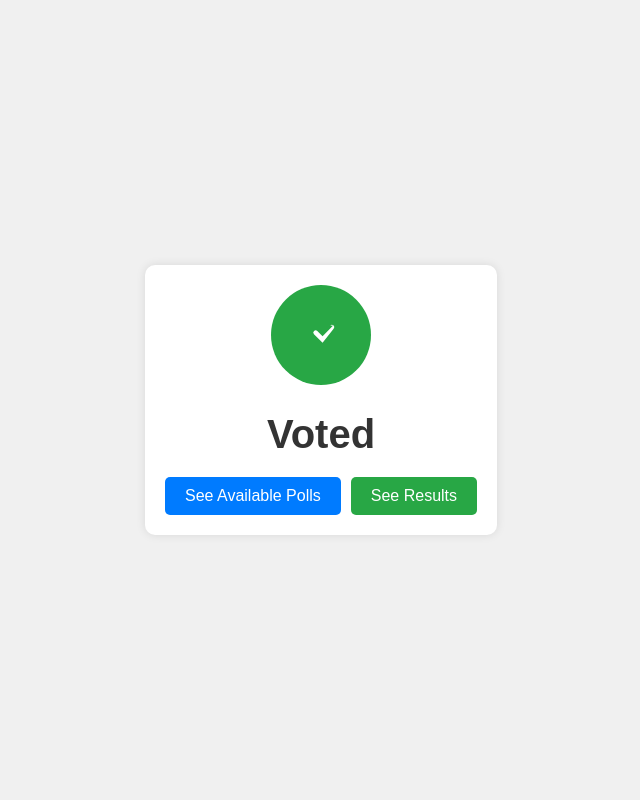
After one commit to bikalpakc/Poller_Django_Voting_App_with_Docker, a Django app: page /voted/1/ in a window 1280 px wide. The commit adds this page. Shown: the whole page, without its empty margins (319-959 px from the left). Run offline with Django 5.2, Linux system fonts and the light colour scheme; data comes from the database, SQL or seed files in the repository; both versions use the stored data as it was after the commit.

Commit message:
Everything set except vote increase logic

```diff
--- a/Poller/Poller/urls.py
+++ b/Poller/Poller/urls.py
@@ -22,5 +22,7 @@ urlpatterns = [
     path('admin/', admin.site.urls),
     path('', home_page , name='home_page'),
     path('available-polls/', available_polls_page , name='available_polls_page'),
-    path('voting/', voting_page , name='voting_page'),
+    path('voting/<id>/', voting_page , name='voting_page'),
+    path('voted/<id>/', post_vote_page , name='post_vote_page'),
+    path('result/<id>', result_page , name='result_page'),
 ]
--- a/Poller/polls/templates/available_polls_page.html
+++ b/Poller/polls/templates/available_polls_page.html
@@ -61,12 +61,13 @@
 
 <body>
     <div class="poll-container">
+        {% csrf_token %}
         {% for question in questions%}
         <div class="poll">
             <h2>Question {{forloop.counter}}: {{question.question_text}}</h2>
             <div class="button-group">
-                <a href={% url 'voting_page' %} class="button">Vote</a>
-                <a href="/results/1" class="button">See Results</a>
+                <a href={% url 'voting_page' question.id %} class="button">Vote</a>
+                <a href={% url 'result_page' question.id %} class="button">See Results</a>
             </div>
             {% endfor %}
 
--- /dev/null
+++ b/Poller/polls/templates/post_vote_page.html
@@ -0,0 +1,110 @@
+<!DOCTYPE html>
+<html lang="en">
+
+<head>
+    <meta charset="UTF-8">
+    <meta name="viewport" content="width=device-width, initial-scale=1.0">
+    <title>Poller - Voted</title>
+    <style>
+        body {
+            font-family: Arial, sans-serif;
+            display: flex;
+            justify-content: center;
+            align-items: center;
+            height: 100vh;
+            margin: 0;
+            background-color: #f0f0f0;
+        }
+
+        .container {
+            text-align: center;
+            background: #fff;
+            padding: 20px;
+            border-radius: 10px;
+            box-shadow: 0 0 10px rgba(0, 0, 0, 0.1);
+        }
+
+        .icon-container {
+            display: flex;
+            justify-content: center;
+            align-items: center;
+            margin-bottom: 20px;
+        }
+
+        .icon {
+            width: 100px;
+            height: 100px;
+            background-color: #28a745;
+            border-radius: 50%;
+            display: flex;
+            justify-content: center;
+            align-items: center;
+        }
+
+        .icon svg {
+            width: 50px;
+            height: 50px;
+            fill: #fff;
+        }
+
+        h1 {
+            color: #333;
+            font-size: 2.5em;
+            margin-bottom: 20px;
+        }
+
+        .button-group {
+            display: flex;
+            justify-content: center;
+            gap: 10px;
+        }
+
+        .button {
+            display: inline-block;
+            padding: 10px 20px;
+            font-size: 16px;
+            color: #fff;
+            border: none;
+            border-radius: 5px;
+            text-decoration: none;
+            cursor: pointer;
+            transition: background-color 0.3s;
+        }
+
+        .button-polls {
+            background-color: #007bff;
+        }
+
+        .button-polls:hover {
+            background-color: #0056b3;
+        }
+
+        .button-results {
+            background-color: #28a745;
+        }
+
+        .button-results:hover {
+            background-color: #218838;
+        }
+    </style>
+</head>
+
+<body>
+    <div class="container">
+        <div class="icon-container">
+            <div class="icon">
+                <svg xmlns="http://www.w3.org/2000/svg" viewBox="0 0 16 16">
+                    <path
+                        d="M10.97 4.97a.75.75 0 0 1 1.07 1.05L8.5 10.5l-2.75-2.75a.75.75 0 0 1 1.07-1.05l1.68 1.68 3.47-3.47z" />
+                </svg>
+            </div>
+        </div>
+        <h1>Voted</h1>
+        <div class="button-group">
+            <a href={% url 'available_polls_page' %} class="button button-polls">See Available Polls</a>
+            <a href={% url 'result_page' questions.id %} class="button button-results">See Results</a>
+        </div>
+    </div>
+</body>
+
+</html>
--- a/Poller/polls/views.py
+++ b/Poller/polls/views.py
@@ -1,4 +1,4 @@
-from django.shortcuts import render
+from django.shortcuts import redirect, render
 from .models import *
 # Create your views here.
 
@@ -11,5 +11,30 @@ def available_polls_page(request):
 
     return render(request, "available_polls_page.html", {'questions': queryset})
 
-def voting_page(request):
-    return render(request, "voting_page.html")
+def voting_page(request, id):
+    if request.method=="POST":
+        Question.objects.get(pk=id)
+        voted_choice=request.POST.get('voted_choice')
+        selected_choice_object=Choices.objects.get(choice_text=voted_choice)
+        selected_choice_object.votes=int(selected_choice_object.votes) + 1
+        selected_choice_object.save()
+        Choices.save()
+
+        return redirect("/voted/")
+
+
+
+
+    # queryset=Choices.objects.all()
+    queryset= Question.objects.get(pk=id)
+    # print(queryset)
+    return render(request, "voting_page.html", {'questions': queryset})
+
+
+def post_vote_page(request, id):
+    queryset= Question.objects.get(pk=id)
+    return render(request, "post_vote_page.html", {'questions': queryset})
+
+def result_page(request, id):
+    queryset=Question.objects.get(pk=id)
+    return render(request, "result_page.html", {'questions': queryset})
```
Also changed, not shown: Poller/polls/templates/result_page.html (added, +84 -0 lines), Poller/polls/templates/voting_page.html (+10 -18 lines), Poller/db.sqlite3.
